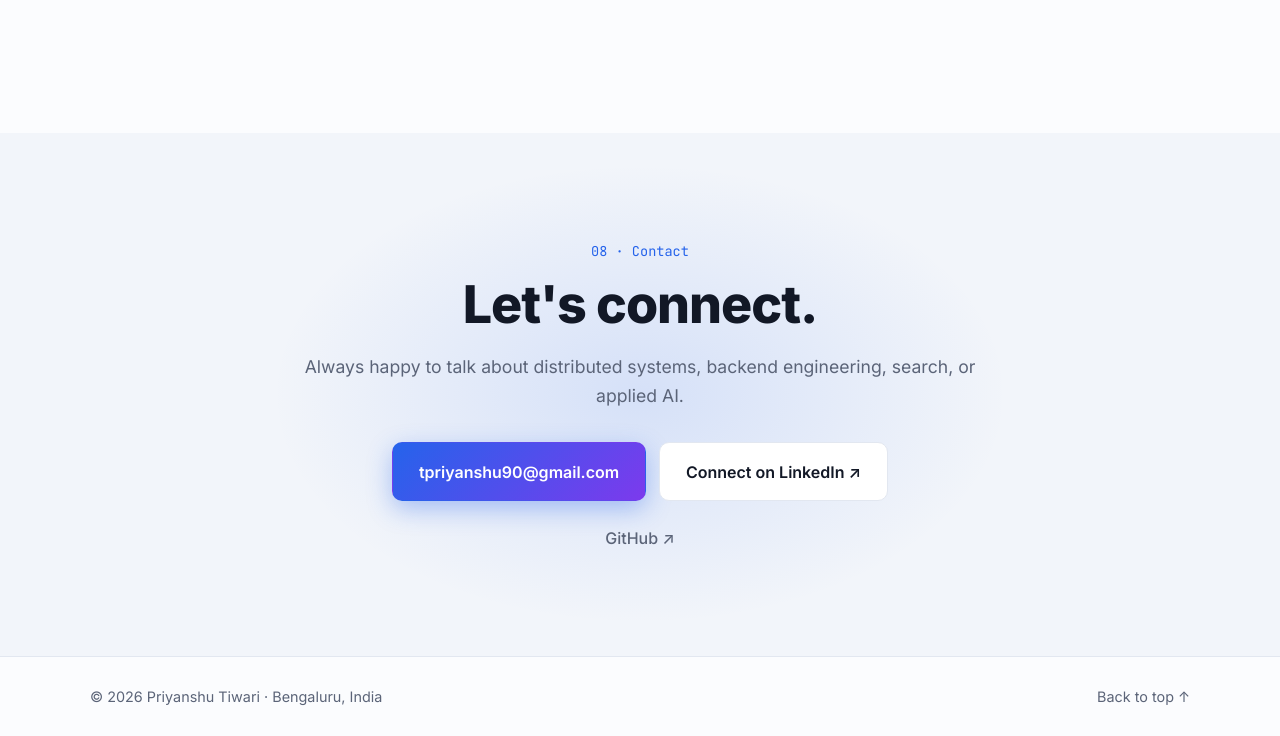
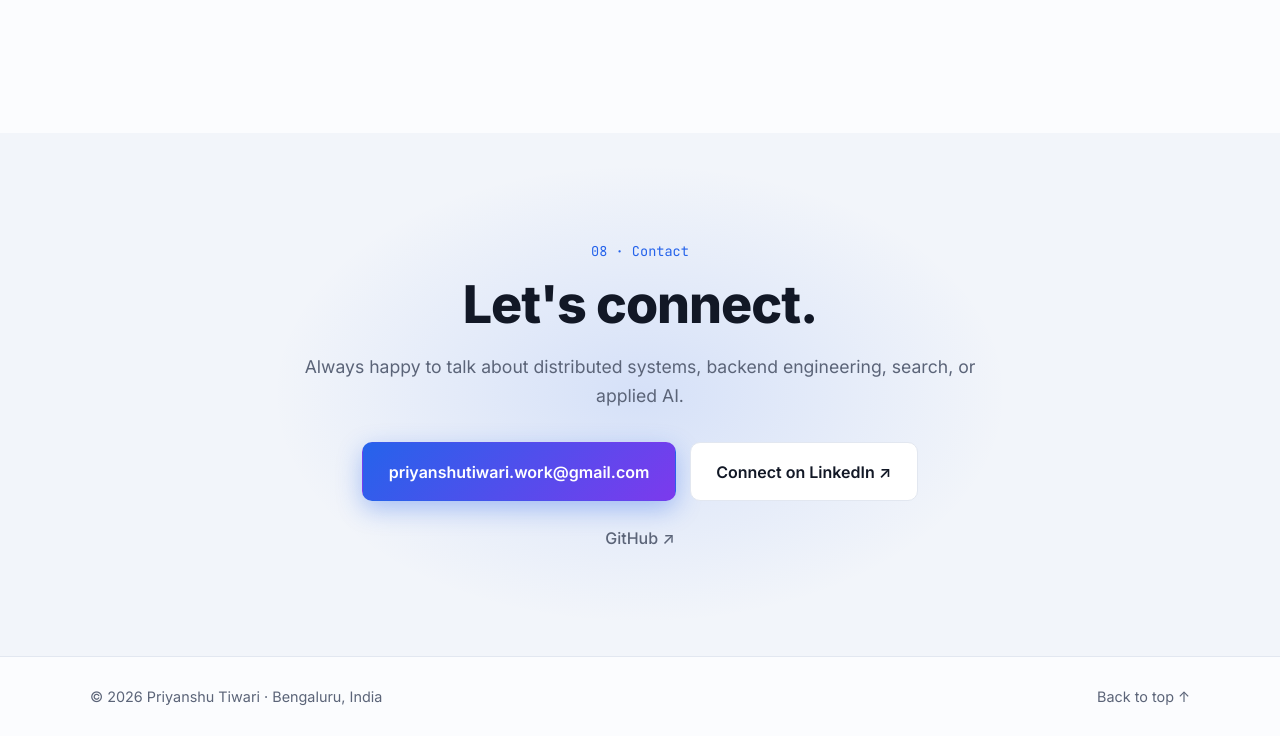
Before and after one commit to tpriyanshu90/tpriyanshu90.github.io, a plain HTML site: page index.html in a window 1280 px wide. Shown: the part 7543-8279 px from the top of the page. Drawn offline with Linux system fonts and the light colour scheme.

Commit message:
Update contact email to priyanshutiwari.work@gmail.com
Co-Authored-By: Claude Opus 5.5 <noreply@anthropic.com>

```diff
--- a/index.html
+++ b/index.html
@@ -72,7 +72,7 @@
             <svg viewBox="0 0 24 24" width="20" height="20" fill="currentColor"><path d="M12 .5a11.5 11.5 0 0 0-3.6 22.4c.6.1.8-.3.8-.6v-2c-3.3.7-4-1.6-4-1.6-.5-1.4-1.3-1.8-1.3-1.8-1.1-.7.1-.7.1-.7 1.2.1 1.8 1.2 1.8 1.2 1.1 1.8 2.8 1.3 3.5 1 .1-.8.4-1.3.8-1.6-2.7-.3-5.5-1.3-5.5-5.9 0-1.3.5-2.4 1.2-3.2-.1-.3-.5-1.5.1-3.2 0 0 1-.3 3.3 1.2a11.4 11.4 0 0 1 6 0c2.3-1.5 3.3-1.2 3.3-1.2.7 1.7.2 2.9.1 3.2.8.8 1.2 1.9 1.2 3.2 0 4.6-2.8 5.6-5.5 5.9.4.4.8 1.1.8 2.2v3.3c0 .3.2.7.8.6A11.5 11.5 0 0 0 12 .5z"/></svg></a></li>
           <li><a href="https://www.linkedin.com/in/tiwari-priyanshu/" target="_blank" rel="noopener" aria-label="LinkedIn">
             <svg viewBox="0 0 24 24" width="20" height="20" fill="currentColor"><path d="M20.4 20.5h-3.6v-5.6c0-1.3 0-3-1.8-3s-2.1 1.4-2.1 2.9v5.7H9.3V9h3.4v1.6h.1c.5-.9 1.6-1.8 3.4-1.8 3.6 0 4.3 2.4 4.3 5.5v6.2zM5.3 7.4a2.1 2.1 0 1 1 0-4.2 2.1 2.1 0 0 1 0 4.2zM7.1 20.5H3.5V9h3.6v11.5zM22.2 0H1.8C.8 0 0 .8 0 1.7v20.6c0 .9.8 1.7 1.8 1.7h20.4c1 0 1.8-.8 1.8-1.7V1.7C24 .8 23.2 0 22.2 0z"/></svg></a></li>
-          <li><a href="mailto:tpriyanshu90@gmail.com" aria-label="Email">
+          <li><a href="mailto:priyanshutiwari.work@gmail.com" aria-label="Email">
             <svg viewBox="0 0 24 24" width="20" height="20" fill="none" stroke="currentColor" stroke-width="2" stroke-linecap="round" stroke-linejoin="round"><rect x="2" y="4" width="20" height="16" rx="2"/><path d="m22 7-10 6L2 7"/></svg></a></li>
         </ul>
         </div>
@@ -291,7 +291,7 @@
         </div>
         <div class="services__cta reveal">
           <a class="btn btn--primary" href="https://www.fiverr.com/tpriyanshu90" target="_blank" rel="noopener">Hire me on Fiverr ↗</a>
-          <a class="btn btn--ghost" href="mailto:tpriyanshu90@gmail.com?subject=Project%20quote%20request&amp;body=Hi%20Priyanshu%2C%0A%0AI%27d%20like%20a%20quote%20for%3A%0A%0A-%20What%20I%20need%3A%0A-%20Timeline%3A%0A-%20Budget%20(optional)%3A%0A">Contact me for a quote</a>
+          <a class="btn btn--ghost" href="mailto:priyanshutiwari.work@gmail.com?subject=Project%20quote%20request&amp;body=Hi%20Priyanshu%2C%0A%0AI%27d%20like%20a%20quote%20for%3A%0A%0A-%20What%20I%20need%3A%0A-%20Timeline%3A%0A-%20Budget%20(optional)%3A%0A">Contact me for a quote</a>
           <span class="rate"><span class="rate__amount">$25–35</span><span class="rate__unit">/ hour</span></span>
           <span class="services__note">⭐ Fiverr Level 2 seller · 70+ five-star freelance projects</span>
         </div>
@@ -379,7 +379,7 @@
         <h2>Let's connect.</h2>
         <p>Always happy to talk about distributed systems, backend engineering, search, or applied AI.</p>
         <div class="contact__actions">
-          <a class="btn btn--primary btn--lg" href="mailto:tpriyanshu90@gmail.com">tpriyanshu90@gmail.com</a>
+          <a class="btn btn--primary btn--lg" href="mailto:priyanshutiwari.work@gmail.com">priyanshutiwari.work@gmail.com</a>
           <a class="btn btn--ghost btn--lg" href="https://www.linkedin.com/in/tiwari-priyanshu/" target="_blank" rel="noopener">Connect on LinkedIn ↗</a>
         </div>
         <div class="contact__links">
```
